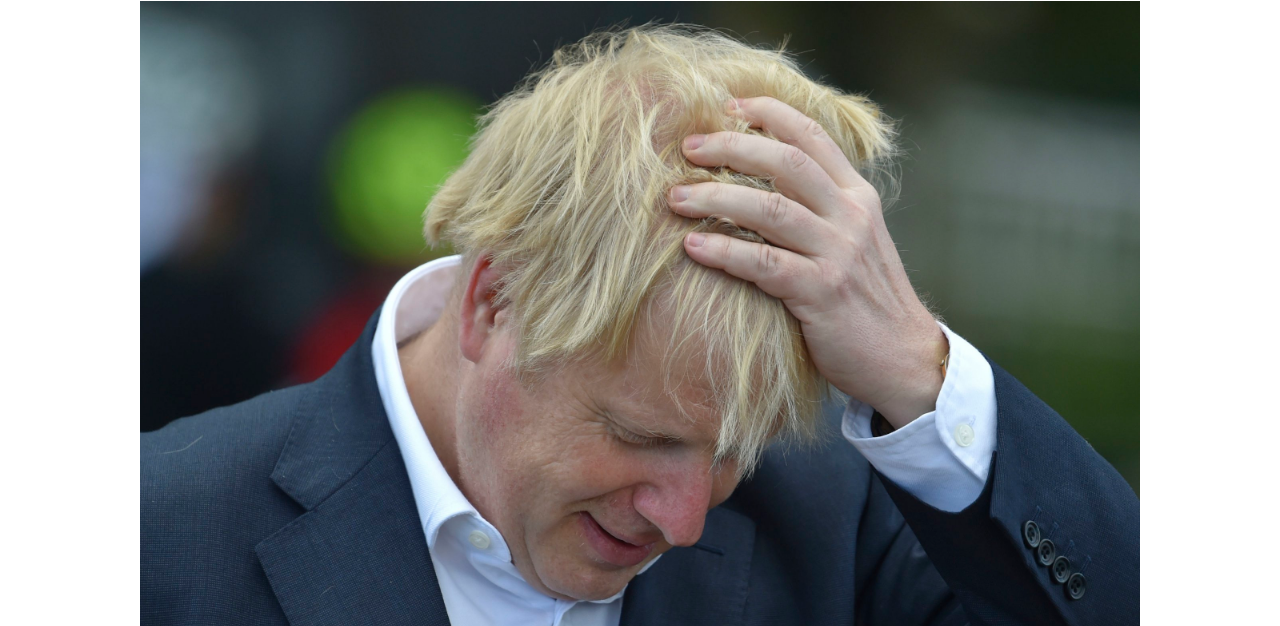
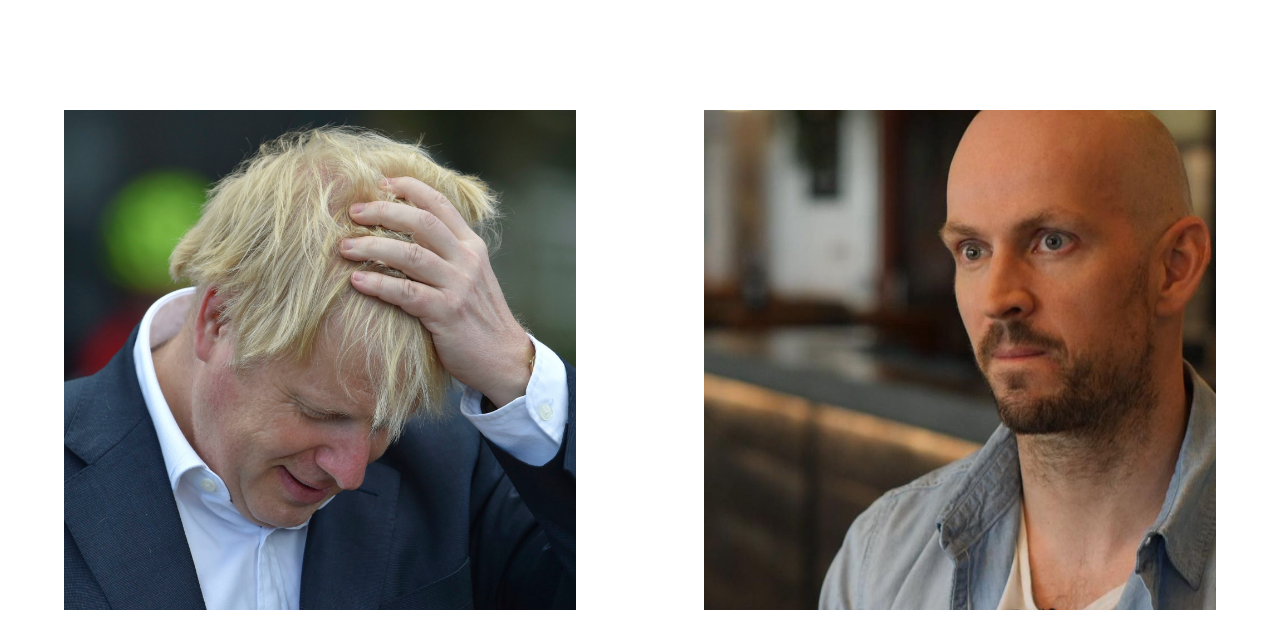
Before and after one commit to RichardLindsay/hashegoneyet, a plain HTML site: page index.html in a window 1280 px wide. Shown: the top 626 px of the page. Drawn offline with Linux system fonts and the light colour scheme.

Commit message:
Added James Watt

```diff
--- a/index.html
+++ b/index.html
@@ -19,14 +19,37 @@
       flex-direction: column;
     }
 
+    div {
+      display: flex;
+      flex-direction: column;
+      align-items: center;
+    }
+
     img {
       width: 1000px;
       max-width: 80%;
     }
+
+    @media only screen and (min-width: 850px) {
+      body {
+        flex-direction: row;
+      }
+
+      img {
+        height: 500px;
+        object-fit: cover;
+      }
+    }
   </style>
 </head>
 <body>
-  <img src="/no.jpeg" alt="">
-  <h1>No!</h1>
+  <div class="boris">
+    <img src="/boris-no.jpeg" alt="">
+    <h1>No!</h1>
+  </div>
+  <div class="james">
+    <img src="/james-no.jpeg" alt="">
+    <h1>No!</h1>
+  </div>
 </body>
 </html>
```
Also changed, not shown: boris-no.jpeg (renamed from no.jpeg), boris-yes.jpeg (renamed from yes.jpeg), james-no.jpeg (added).
